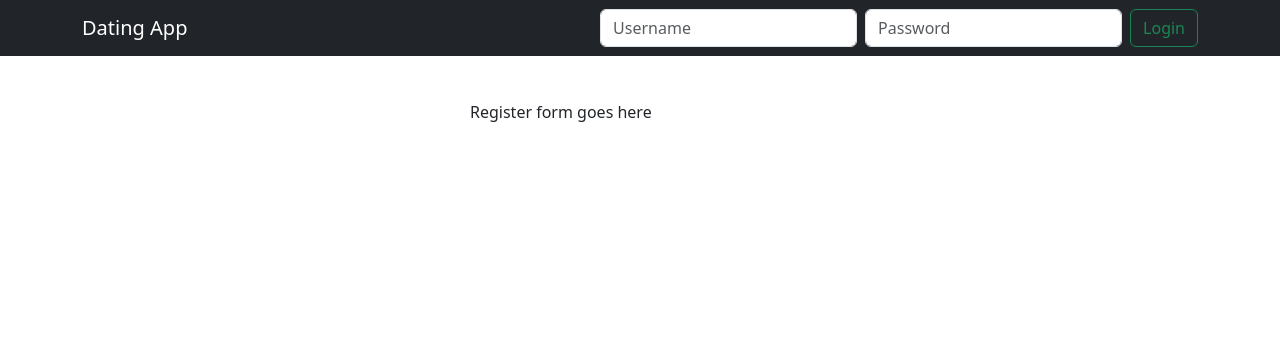
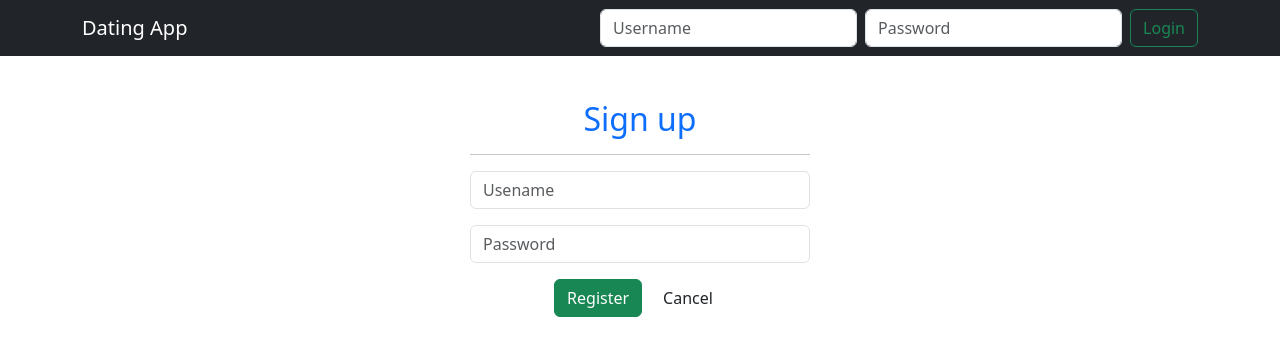
Before and after one commit to FlaviusStefan/DatingApp, an Angular app in the folder client/: page / in a window 1280 px wide. Both pictures are taken after a click on the button "Register". Shown: the top 356 px of the page. Built offline with nearby package versions, Linux system fonts and the light colour scheme; no server answers.

Commit message:
created "register" page component

```diff
--- a/client/src/app/app.module.ts
+++ b/client/src/app/app.module.ts
@@ -9,12 +9,14 @@
 import { FormsModule } from '@angular/forms';
 import { BsDropdownModule } from 'ngx-bootstrap/dropdown';
 import { HomeComponent } from './home/home.component';
+import { RegisterComponent } from './register/register.component';
 
 @NgModule({
   declarations: [
     AppComponent,
     NavComponent,
-    HomeComponent
+    HomeComponent,
+    RegisterComponent
   ],
   imports: [
     BrowserModule,
--- a/client/src/app/home/home.component.html
+++ b/client/src/app/home/home.component.html
@@ -11,7 +11,7 @@
     <div *ngIf="registerMode" class="container">
         <div class="row justify-content-center">
             <div class="col-4">
-                <p>Register form goes here</p>
+                <app-register></app-register>
             </div>
         </div>
     </div>
--- /dev/null
+++ b/client/src/app/register/register.component.html
@@ -0,0 +1,30 @@
+<form #registerForm="ngForm" (ngSubmit)="register()" autocomplete="off">
+    <h2 class="text-center text-primary">Sign up</h2>
+
+    <hr>
+
+    <div class="mb-3">
+        <input
+        type="text"
+        class="form-control"
+        name="username"
+        [(ngModel)]="model.username"
+        placeholder="Usename">
+    </div>
+
+    <div class="mb-3">
+        <input
+        type="password"
+        class="form-control"
+        name="password"
+        [(ngModel)]="model.password"
+        placeholder="Password">
+    </div>
+
+    <div class="text-center">
+        <button class="btn btn-success me-2" type="submit">Register</button>
+        <button class="btn btn-default" type="button" (click)="cancel()">Cancel</button>
+
+    </div>
+
+</form>
--- /dev/null
+++ b/client/src/app/register/register.component.ts
@@ -0,0 +1,25 @@
+import { Component, OnInit } from '@angular/core';
+
+@Component({
+  selector: 'app-register',
+  templateUrl: './register.component.html',
+  styleUrls: ['./register.component.css']
+})
+export class RegisterComponent implements OnInit {
+
+  model: any={}
+
+  constructor(){}
+
+  ngOnInit(): void {
+
+  }
+
+  register(){
+    console.log(this.model);
+  }
+
+  cancel(){
+    console.log('cancelled');
+  }
+}
```
Also changed, not shown: client/src/app/register/register.component.css (added).
